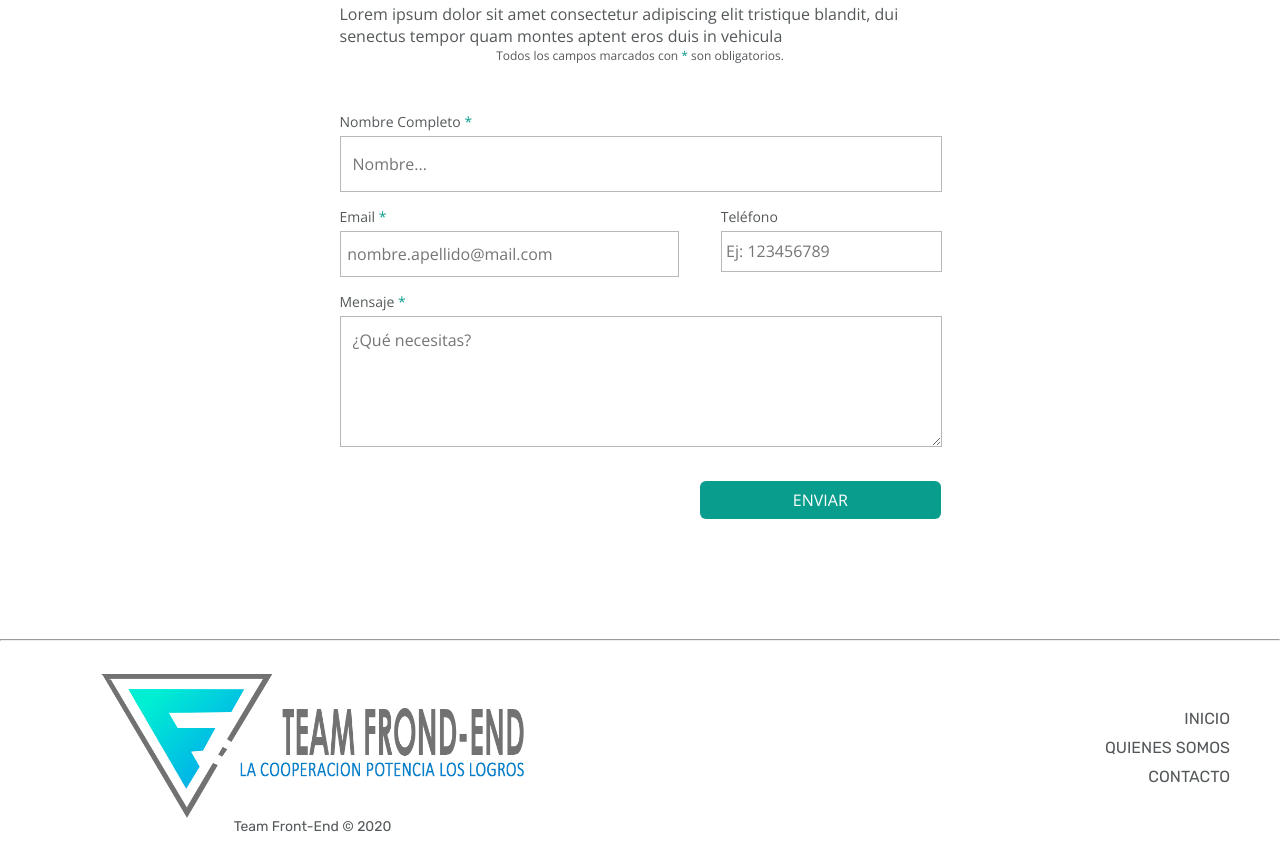
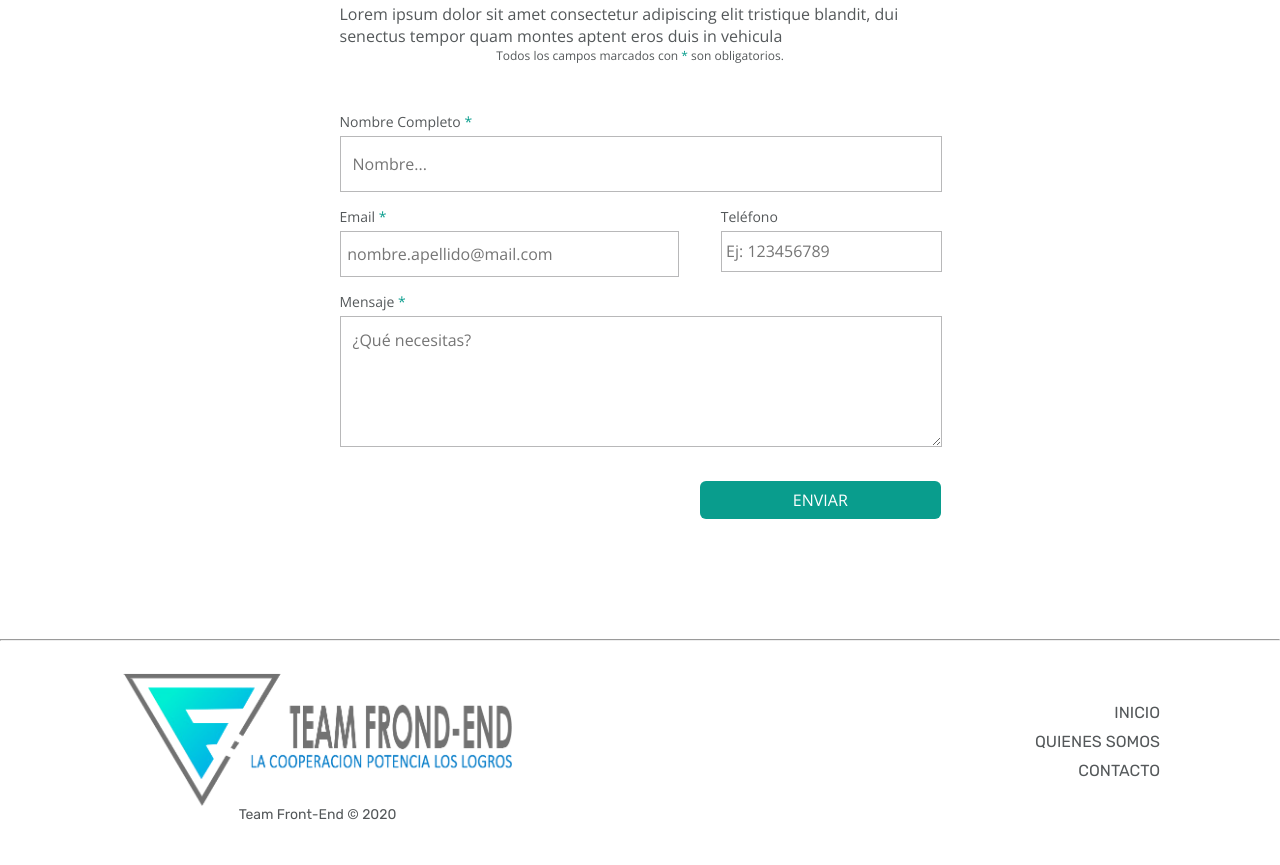
Before and after one commit to luisavima/front2_TeamFrontend, a plain HTML site: page index.html in a window 1280 px wide. Shown: the part 485-1350 px from the top of the page. Drawn offline with nearby package versions, Linux system fonts and the light colour scheme.

Commit message:
modifico el main del css y el logo

```diff
--- a/style/footer.css
+++ b/style/footer.css
@@ -24,8 +24,8 @@
     /* background: gainsboro; */
     margin: 10px;
     width: 50%;
+    padding-left: 30px;
 }
-
 .texto-copyright{
     font-family: 'Rubik', sans-serif;
     color: #54585a;
@@ -44,6 +44,7 @@
 }
 
 
+
 .menu-container{
     /* background: gainsboro; */
     /* justify-content: flex-end; */
@@ -53,9 +54,8 @@
     flex-direction: column;
     text-align: right;
     margin: auto;
-    padding-right: 50px;
+    padding-right: 120px;
 }
-
 .container-text{
     margin-bottom: 10px;
 }
```
